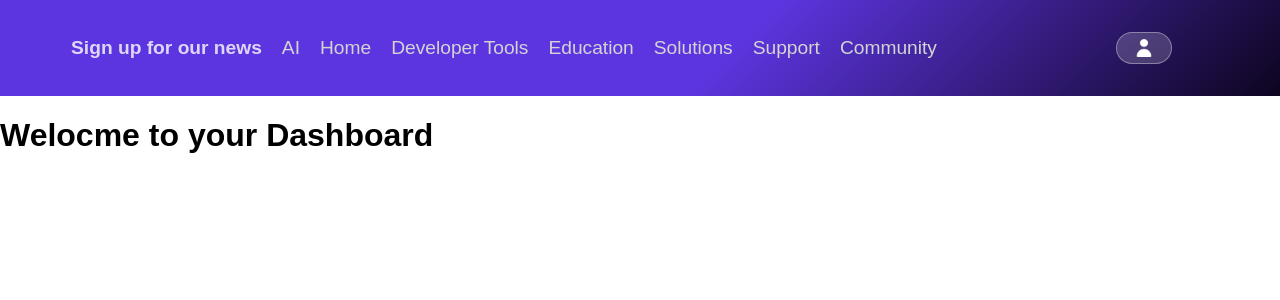
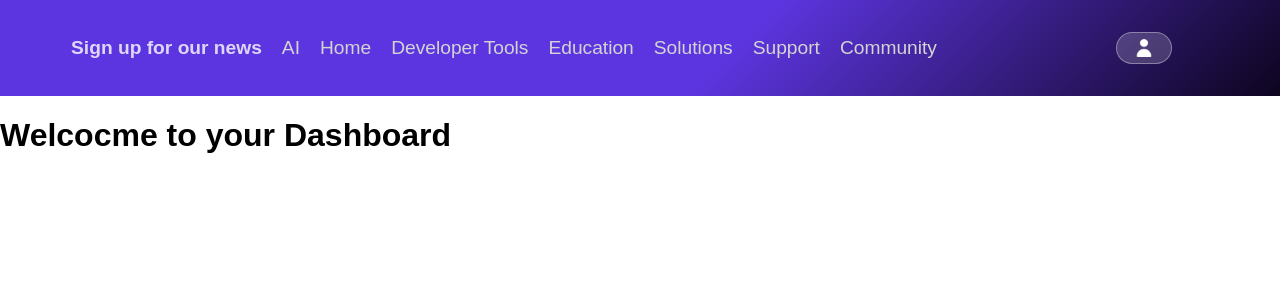
Before and after one commit to YanaBocharova/react_api, a React (Create React App) app: page /usersignin in a window 1280 px wide. Shown: the top 300 px of the page. Built offline with nearby package versions, Linux system fonts and the light colour scheme.

Commit message:
Fix typo

```diff
--- a/src/pages/Dashboard/UserSignin.jsx
+++ b/src/pages/Dashboard/UserSignin.jsx
@@ -2,6 +2,6 @@
 
 export default function Dashboard() {
   return (
-    <h1>Welocme to your Dashboard  </h1>
+    <h1>Welcocme to your Dashboard  </h1>
   );
 }
```
